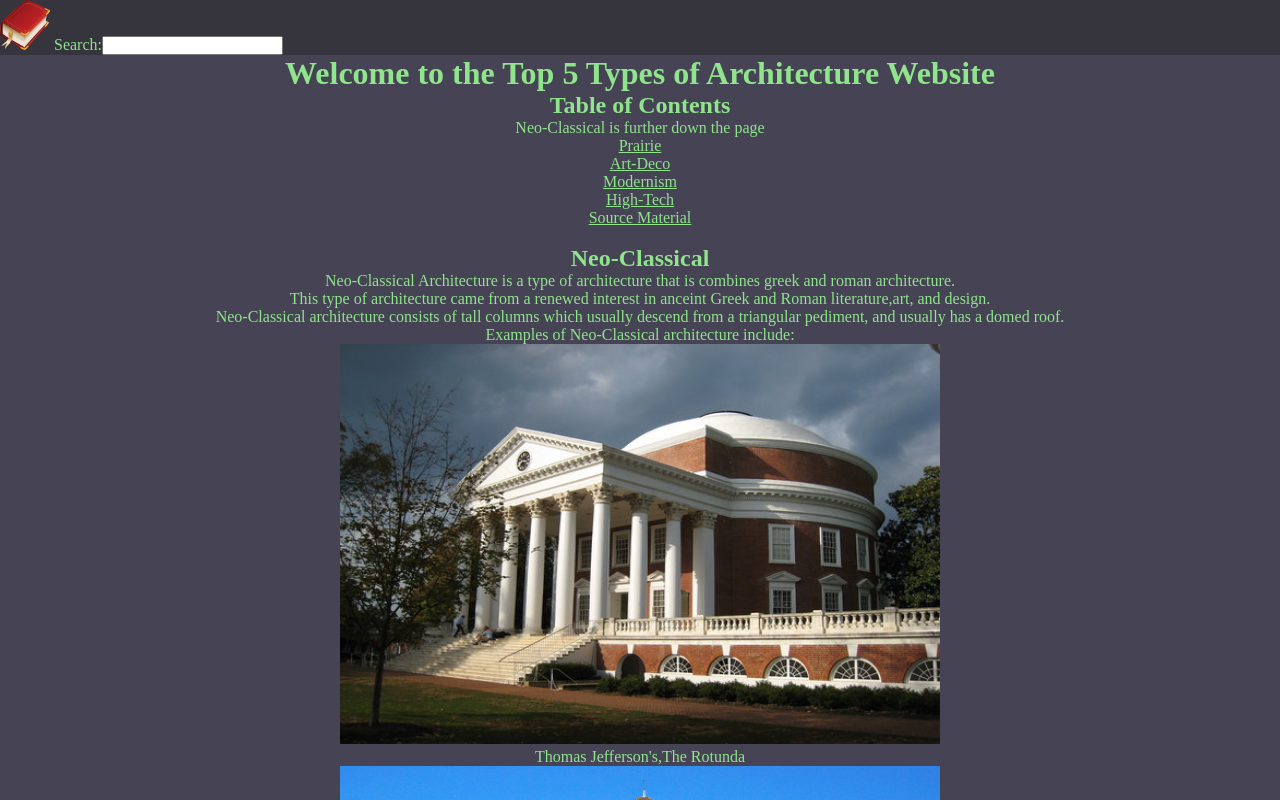
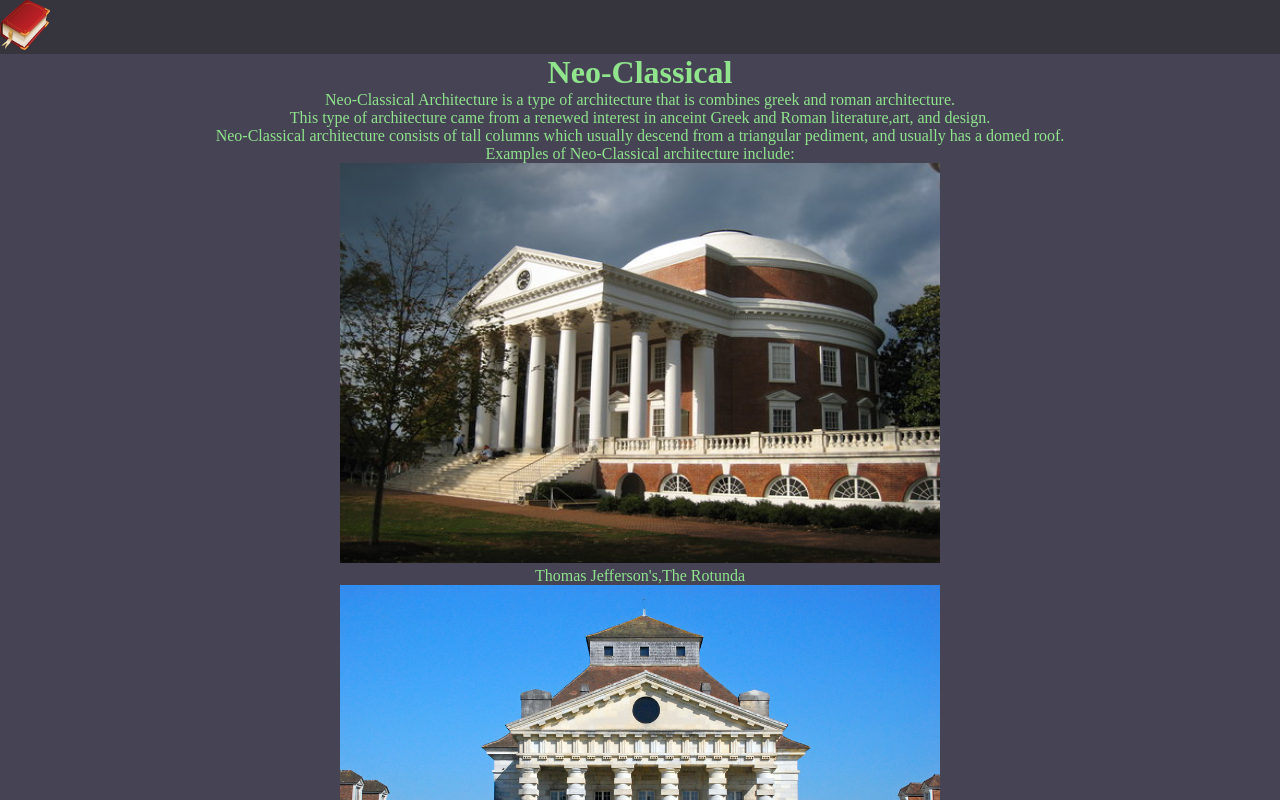
Before and after one commit to starry-shadow/LotfiVerma, a plain HTML site: page NeoClassicalArchitecture.html in a window 1280 px wide. Shown: the top 800 px of the page. Drawn offline with Linux system fonts and the light colour scheme.

Commit message:
🧹did a small cleanup

```diff
--- a/Architecture1.html
+++ b/NeoClassicalArchitecture.html
@@ -1,31 +1,16 @@
 <!DOCTYPE html>
 <html>
     <head>
-        <title>Top 5 Types of Architecture</title>
+        <title>Neo-Classical</title>
         <link rel="stylesheet" type="text/css" href="Stylesheet.css">
 
     </head>
     <body>
         <header>
             <a href="index.html"><img src="Images/png-history-book-file-book-png2116-png-1600-3781013352.png" width="50" height="50"></a>
-            Search:<input type="search" name="search"><!--Figure out how to make search bar functional-->
         </header>
         <center>
-            <h1>Welcome to the Top 5 Types of Architecture Website</h1>
-            <h2>Table of Contents</h2>
-            <p>Neo-Classical is further down the page</p>
-            <a href="Webpage2.html">Prairie</a>
-            <br>
-            <a href="Webpage3.html">Art-Deco</a>
-            <br>
-            <a href="Webpage4.html">Modernism</a>
-            <br>
-            <a href="Webpage5.html">High-Tech</a>
-            <br>
-            <a href="https://www.barnesandnoble.com/w/the-lego-architect-tom-alphin/1121116591">Source Material</a>
-            <br>
-            <br>
-                <h2>Neo-Classical</h2>
+                <h1>Neo-Classical</h1>
                 <p>Neo-Classical Architecture is a type of architecture that is combines greek and roman architecture.
                 <br> This type of architecture came from a renewed interest in anceint Greek and Roman literature,art, and design.
                 <br>Neo-Classical architecture consists of tall columns which usually descend from a triangular pediment, and usually has a domed roof.
@@ -38,5 +23,6 @@
                 <img src="Images/white-house.jpg" width=600 , height="400">
                 <p>James Hoban's, White House</p>
         </center>
+        <a href="https://www.barnesandnoble.com/w/the-lego-architect-tom-alphin/1121116591">Source Material</a>
     </body>
 </html>
```
Also changed, not shown: Architecture.html (added, +10 -0 lines), Courses.html (+1 -1 lines), index.html (+11 -6 lines), ArtDecoArchitecture.html (renamed from Architecture3.html), HighTechArchitecture.html (renamed from Architecture5.html), Images/chem.png (added), ModernismArchitecture.html (renamed from Architecture4.html), PrairieArchitecture.html (renamed from Architecture2.html).
